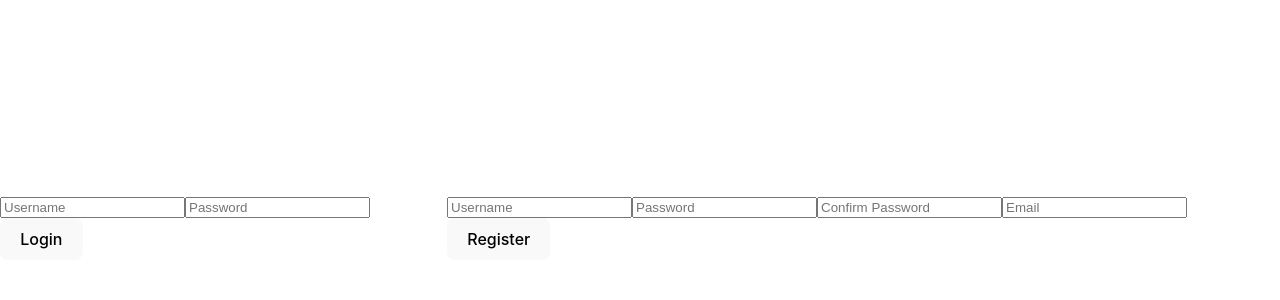
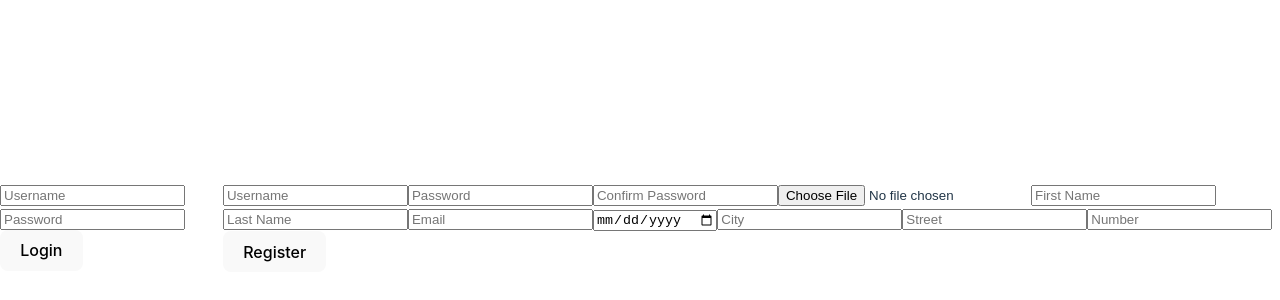
Before and after one commit to mansour1809/REACT-EX3, a React (Vite) app: page / in a window 1280 px wide. Shown: the part 198-498 px from the top of the page. Built offline with nearby package versions, Linux system fonts and the light colour scheme.

Commit message:
Update Register.jsx

```diff
--- a/src/Register.jsx
+++ b/src/Register.jsx
@@ -1,12 +1,24 @@
 // Register.jsx
-import React, { useState } from 'react';
+import  { useState } from 'react';
 
 function Register() {
-  const [formData, setFormData] = useState({ username: '', password: '', confirmPassword: '', email: '' });
 
-  const handleChange = (e) => {
-    const { name, value } = e.target;
-    setFormData({ ...formData, [name]: value });
+  const [formData, setFormData] = useState({
+    username: '',
+    password: '',
+    confirmPassword: '',
+    img:'',
+    firstName:'',
+    lastName:'',
+    email: '',
+    birthDate: '',
+    city: '',
+    street: '',
+    number: 0
+   });
+
+  const handleChange = (name , e) => {
+    setFormData({ ...formData, [name]: e.target.value });
   };
 
   const handleSubmit = (e) => {
@@ -23,10 +35,17 @@ function Register() {
 
   return (
     <form onSubmit={handleSubmit}>
-      <input type="text" name="username" placeholder="Username" onChange={handleChange} required />
-      <input type="password" name="password" placeholder="Password" onChange={handleChange} required />
-      <input type="password" name="confirmPassword" placeholder="Confirm Password" onChange={handleChange} required />
-      <input type="email" name="email" placeholder="Email" onChange={handleChange} required />
+      <input type="text" name="username" placeholder="Username" onChange={(e)=>handleChange("username" , e)} required />
+      <input type="password" name="password" placeholder="Password" onChange={(e)=>handleChange("username" , e)} required />
+      <input type="password" name="confirmPassword" placeholder="Confirm Password" onChange={(e)=>handleChange("username" , e)} required />
+     <input type="file" name="img" placeholder="Profile Picture" onChange={(e)=>handleChange("username" , e)} required/>
+     <input type="text" name="firstName" placeholder="First Name" onChange={(e)=>handleChange("username" , e)} required/>
+     <input type="text" name="lastName" placeholder="Last Name" onChange={(e)=>handleChange("username" , e)} required/>
+     <input type="email" name="email" placeholder="Email" onChange={(e)=>handleChange("username" , e)} required />
+     <input type="date" name="birthDate" placeholder="Birth Date" onChange={(e)=>handleChange("username" , e)} required/>
+     <input type="text" name="city" placeholder='City' onChange={(e)=>handleChange("username" , e)}/>
+     <input type="text" name="street" placeholder='Street' onChange={(e)=>handleChange("username" , e)}/>
+     <input type="number" name="number" placeholder='Number' onChange={(e)=>handleChange("username" , e)} min={0}/>
       <button type="submit">Register</button>
     </form>
   );
```
